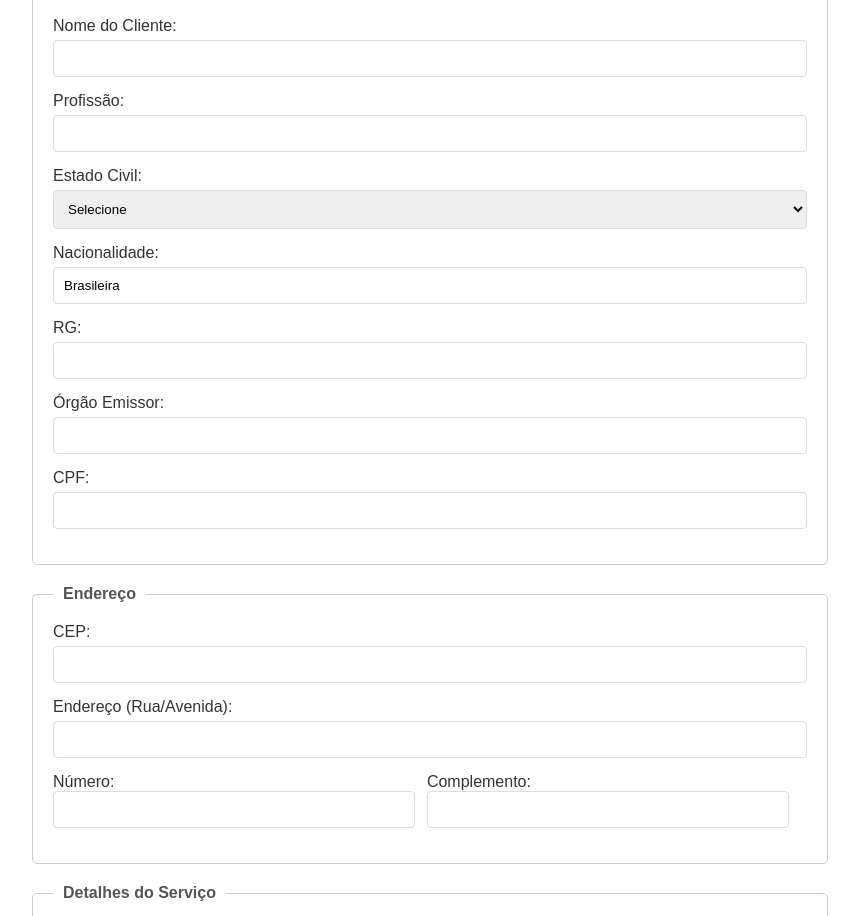
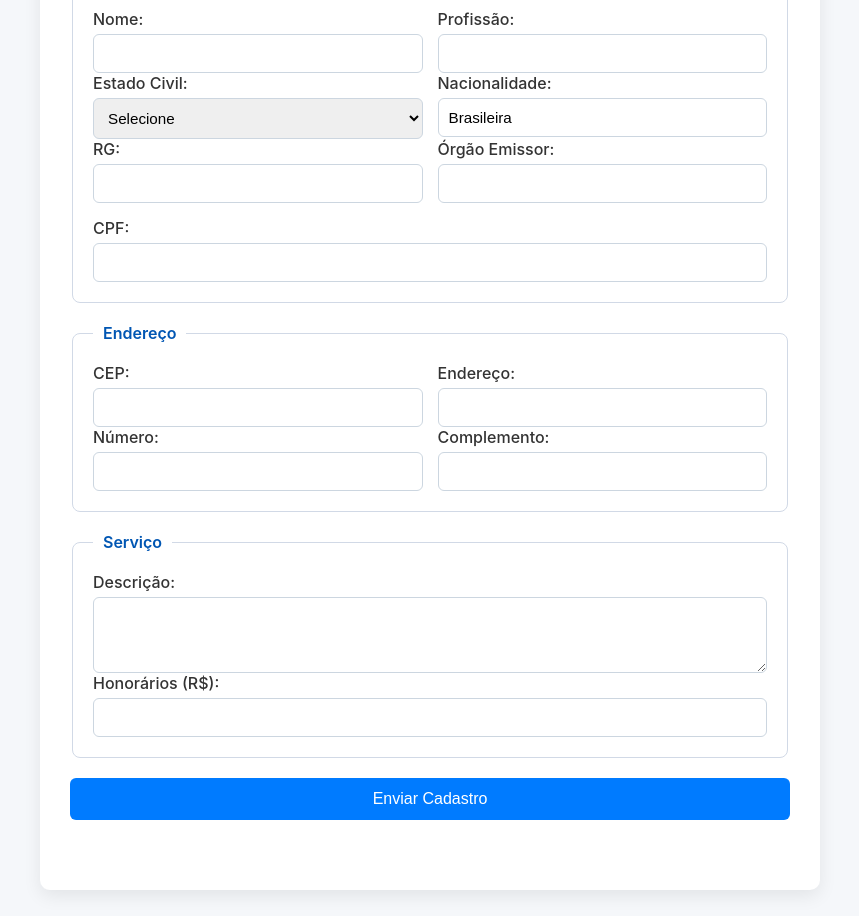
Before and after one commit to MarcelooNunes/automatiza--o-MB, a plain HTML site: page index.html in a window 1280 px wide. Shown: the part 186-1102 px from the top of the page, without its empty margins (210-1069 px from the left). Drawn offline with Linux system fonts and the light colour scheme.

Commit message:
mudanças
mudancas

```diff
--- a/index.html
+++ b/index.html
@@ -3,23 +3,28 @@
 <head>
   <meta charset="UTF-8">
   <meta name="viewport" content="width=device-width, initial-scale=1.0">
-    <title>Formulário de Cadastro (Google Sheets)</title>
+  <title>Cadastro de Cliente e Serviço</title>
   <link rel="stylesheet" href="style.css">
 </head>
 <body>
   <div class="container">
-        <h1>Cadastro de Cliente e Serviço (Integração Google Sheets)</h1>
 
-        <!-- O ID do formulário é crucial para o JavaScript -->
+    <!-- LOGO -->
+    <div class="logo-container">
+      <img src="logo.png" alt="Logo do Escritório" class="logo">
+    </div>
+
+    <h1>Cadastro de Cliente e Serviço</h1>
+
     <form id="google-sheet-form">
 
-            <!-- Dados Pessoais -->
+      <!-- DADOS PESSOAIS -->
       <fieldset>
         <legend>Dados Pessoais</legend>
 
-                <!-- ATENÇÃO: Os atributos 'name' foram substituídos pelos Entry IDs fornecidos -->
+        <div class="form-row">
           <div class="form-group">
-                    <label for="nome_cliente">Nome do Cliente:</label>
+            <label for="nome_cliente">Nome:</label>
             <input type="text" id="nome_cliente" name="entry.1508477462" required>
           </div>
 
@@ -27,16 +32,18 @@
             <label for="profissao">Profissão:</label>
             <input type="text" id="profissao" name="entry.1769587082" required>
           </div>
+        </div>
 
+        <div class="form-row">
           <div class="form-group">
             <label for="estado_civil">Estado Civil:</label>
             <select id="estado_civil" name="entry.576137551" required>
               <option value="">Selecione</option>
-                        <option value="Solteiro(a)">Solteiro(a)</option>
-                        <option value="Casado(a)">Casado(a)</option>
-                        <option value="Divorciado(a)">Divorciado(a)</option>
-                        <option value="Viúvo(a)">Viúvo(a)</option>
-                        <option value="União Estável">União Estável</option>
+              <option>Solteiro(a)</option>
+              <option>Casado(a)</option>
+              <option>Divorciado(a)</option>
+              <option>Viúvo(a)</option>
+              <option>União Estável</option>
             </select>
           </div>
 
@@ -44,123 +51,68 @@
             <label for="nacionalidade">Nacionalidade:</label>
             <input type="text" id="nacionalidade" name="entry.1559950514" value="Brasileira" required>
           </div>
+        </div>
 
+        <div class="form-row">
           <div class="form-group">
             <label for="rg">RG:</label>
-                    <input type="text" id="rg" name="entry.501155755" maxlength="15" required>
+            <input type="text" id="rg" name="entry.501155755" required>
           </div>
-
           <div class="form-group">
             <label for="orgao_emissor">Órgão Emissor:</label>
             <input type="text" id="orgao_emissor" name="entry.1959265103" required>
           </div>
-
           <div class="form-group">
             <label for="cpf">CPF:</label>
-                    <input type="text" id="cpf" name="entry.284561114" maxlength="14" required>
+            <input type="text" id="cpf" name="entry.284561114" required>
+          </div>
         </div>
       </fieldset>
 
-            <!-- Endereço -->
+      <!-- ENDEREÇO -->
       <fieldset>
         <legend>Endereço</legend>
-
+        <div class="form-row">
           <div class="form-group">
             <label for="cep">CEP:</label>
-                    <input type="text" id="cep" name="entry.146264210" maxlength="9" required>
+            <input type="text" id="cep" name="entry.146264210" required>
+          </div>
+          <div class="form-group">
+            <label for="residencia">Endereço:</label>
+            <input type="text" id="residencia" name="entry.1081335762" required>
+          </div>
         </div>
 
+        <div class="form-row">
           <div class="form-group">
-                    <label for="residencia">Endereço (Rua/Avenida):</label>
-                    <input type="text" id="residencia" name="entry.1081335762" required>
-                </div>
-
-                <div class="form-group half-width">
             <label for="numero">Número:</label>
             <input type="text" id="numero" name="entry.1325490080" required>
           </div>
-
-                <div class="form-group half-width">
+          <div class="form-group">
             <label for="complemento">Complemento:</label>
             <input type="text" id="complemento" name="entry.1735025979">
           </div>
+        </div>
       </fieldset>
 
-            <!-- Detalhes do Serviço -->
+      <!-- SERVIÇO -->
       <fieldset>
-                <legend>Detalhes do Serviço</legend>
-
+        <legend>Serviço</legend>
         <div class="form-group">
-                    <label for="descricao_servicos">Descrição dos Serviços:</label>
-                    <textarea id="descricao_servicos" name="entry.26710726" rows="5" required></textarea>
+          <label for="descricao_servicos">Descrição:</label>
+          <textarea id="descricao_servicos" name="entry.26710726" rows="3" required></textarea>
         </div>
-
         <div class="form-group">
-                    <label for="honorarios_advocaticios">Honorários Advocatícios (R$):</label>
+          <label for="honorarios_advocaticios">Honorários (R$):</label>
           <input type="number" id="honorarios_advocaticios" name="entry.1471527232" step="0.01" min="0" required>
         </div>
       </fieldset>
 
       <button type="submit" id="submit-button">Enviar Cadastro</button>
-            <p id="form-status" style="text-align: center; margin-top: 15px;"></p>
+      <p id="form-status"></p>
     </form>
   </div>
 
-    <script>
-        // ======================================================================================
-        // URL DE AÇÃO FINAL DO SEU GOOGLE FORM
-        // ======================================================================================
-        const GOOGLE_FORM_ACTION_URL = "https://docs.google.com/forms/d/e/1FAIpQLScM7f8dvGnxdSoQULdUy3heM9zTVUUdKjeJI0t5P8pJdPm9fg/formResponse";
-
-        const form = document.getElementById('google-sheet-form');
-        const statusMessage = document.getElementById('form-status');
-        const submitButton = document.getElementById('submit-button');
-
-        form.addEventListener('submit', function(e) {
-            e.preventDefault();
-
-            // Desabilita o botão e mostra mensagem de carregamento
-            submitButton.disabled = true;
-            statusMessage.style.color = '#333';
-            statusMessage.innerHTML = 'Enviando dados... Por favor, aguarde.';
-
-            // Coleta os dados do formulário
-            const formData = new FormData(form);
-            const urlEncodedData = new URLSearchParams();
-
-            // Converte os dados para o formato URL-encoded que o Google Forms espera
-            for (const [key, value] of formData.entries()) {
-                // A chave (key) é o ENTRY_ID do Google Form
-                urlEncodedData.append(key, value);
-            }
-
-            // Envia a requisição POST para o Google Forms
-            fetch(GOOGLE_FORM_ACTION_URL, {
-                method: 'POST',
-                mode: 'no-cors', // Necessário para evitar erros CORS, pois o Google Forms não retorna JSON
-                body: urlEncodedData
-            })
-            .then(() => {
-                // Como usamos 'no-cors', o 'then' é executado mesmo que o envio falhe,
-                // mas é a maneira mais simples de submeter para o Google Forms.
-                // Assumimos sucesso se não houver erro de rede.
-                statusMessage.style.color = '#5cb85c';
-                statusMessage.innerHTML = 'Cadastro enviado com sucesso! Os dados estão na sua planilha.';
-                form.reset(); // Limpa o formulário
-            })
-            .catch(error => {
-                // Erro de rede ou outro erro de fetch
-                console.error('Erro ao enviar o formulário:', error);
-                statusMessage.style.color = '#d9534f';
-                statusMessage.innerHTML = 'Ocorreu um erro ao enviar. Verifique o console ou tente novamente.';
-            })
-            .finally(() => {
-                // Reabilita o botão após um pequeno atraso para feedback visual
-                setTimeout(() => {
-                    submitButton.disabled = false;
-                }, 2000);
-            });
-        });
-    </script>
+  <script src="script.js"></script>
 </body>
 </html>
--- a/style.css
+++ b/style.css
@@ -1,90 +1,114 @@
 body {
-    font-family: Arial, sans-serif;
-    background-color: #f4f4f4;
+  font-family: 'Inter', Arial, sans-serif;
+  background-color: #f5f7fa;
   display: flex;
   justify-content: center;
-    align-items: center;
-    padding: 20px;
+  align-items: flex-start;
+  padding: 40px 20px;
   margin: 0;
 }
 
 .container {
   background-color: #fff;
-    padding: 30px;
-    border-radius: 8px;
-    box-shadow: 0 0 10px rgba(0, 0, 0, 0.1);
+  padding: 25px 30px;
+  border-radius: 10px;
+  box-shadow: 0 6px 18px rgba(0, 0, 0, 0.08);
   width: 100%;
-    max-width: 800px;
+  max-width: 720px;
+}
+
+.logo-container {
+  text-align: center;
+  margin-bottom: 10px;
+}
+
+.logo {
+  height: 60px;
+  object-fit: contain;
 }
 
 h1 {
   text-align: center;
-    color: #333;
-    margin-bottom: 20px;
+  color: #003366;
+  font-size: 1.5rem;
+  margin-bottom: 25px;
 }
 
 form {
   display: flex;
   flex-direction: column;
+  gap: 20px;
 }
 
 fieldset {
-    border: 1px solid #ccc;
-    border-radius: 5px;
+  border: 1px solid #d1d9e6;
+  border-radius: 8px;
   padding: 20px;
-    margin-bottom: 20px;
 }
 
 legend {
-    font-weight: bold;
-    color: #555;
+  color: #0056b3;
+  font-weight: 600;
+  font-size: 1rem;
   padding: 0 10px;
 }
 
+.form-row {
+  display: flex;
+  flex-wrap: wrap;
+  gap: 15px;
+}
+
 .form-group {
-    margin-bottom: 15px;
+  flex: 1;
   display: flex;
   flex-direction: column;
 }
 
-.form-group.half-width {
-    width: 48%; /* Para colocar dois campos lado a lado */
-    display: inline-block;
-    margin-right: 1%;
+label {
+  font-weight: 500;
+  color: #333;
+  margin-bottom: 5px;
 }
 
-.form-group label {
-    margin-bottom: 5px;
-    font-weight: 500;
-    color: #333;
+input, select, textarea {
+  padding: 10px;
+  border: 1px solid #ccd6e0;
+  border-radius: 6px;
+  font-size: 0.95rem;
+  transition: border-color 0.2s, box-shadow 0.2s;
 }
 
-.form-group input[type="text"],
-.form-group input[type="number"],
-.form-group select,
-.form-group textarea {
-    width: 100%;
-    padding: 10px;
-    border: 1px solid #ddd;
-    border-radius: 4px;
-    box-sizing: border-box; /* Garante que padding e border não aumentem a largura total */
-}
-
-.form-group textarea {
-    resize: vertical;
+input:focus, select:focus, textarea:focus {
+  border-color: #007bff;
+  box-shadow: 0 0 4px rgba(0, 123, 255, 0.3);
+  outline: none;
 }
 
 button[type="submit"] {
-    background-color: #5cb85c;
-    color: white;
-    padding: 15px 20px;
+  background-color: #007bff;
+  color: #fff;
+  padding: 12px 18px;
   border: none;
-    border-radius: 4px;
+  border-radius: 6px;
+  font-size: 1rem;
   cursor: pointer;
-    font-size: 16px;
   transition: background-color 0.3s ease;
 }
 
 button[type="submit"]:hover {
-    background-color: #4cae4c;
+  background-color: #0056b3;
 }
+
+#form-status {
+  text-align: center;
+  margin-top: 10px;
+  font-weight: 500;
+  font-size: 0.95rem;
+}
+
+@media (max-width: 600px) {
+  .form-row {
+    flex-direction: column;
+  }
+}
```
Lines whose indentation alone changed are shown as unchanged.
